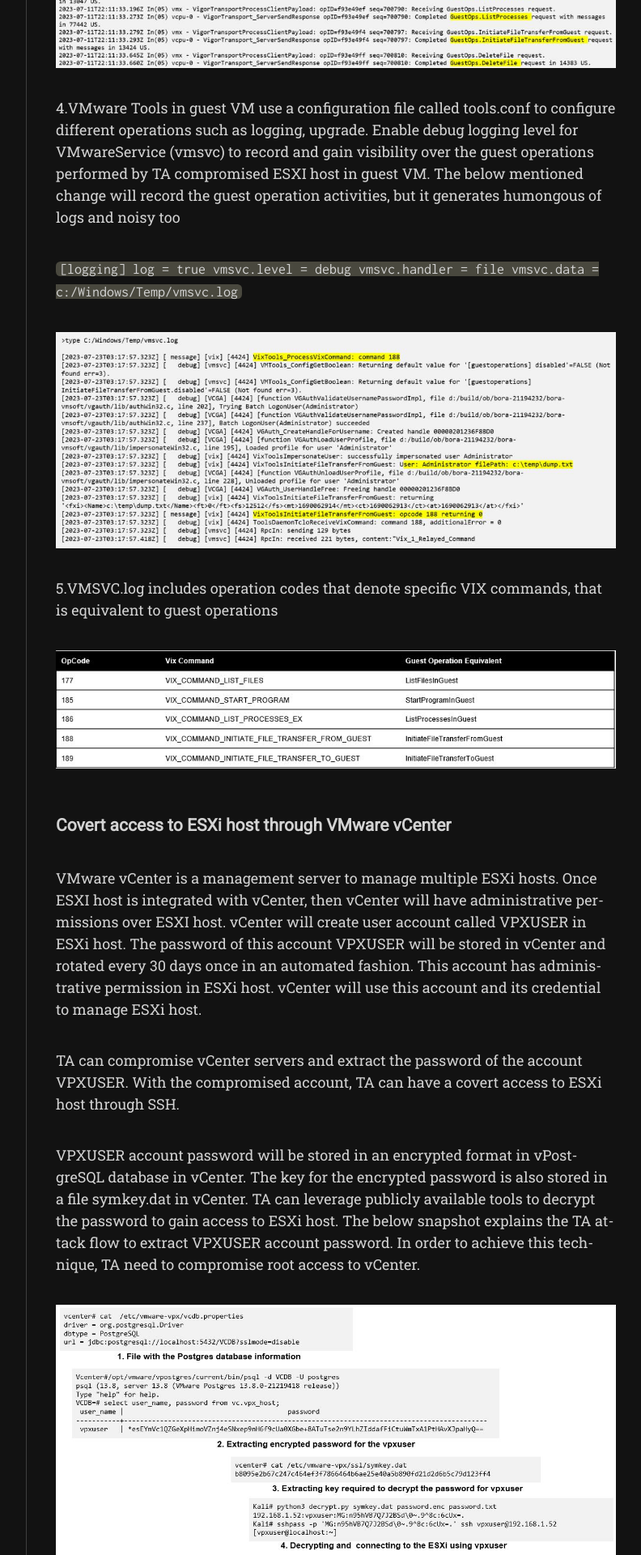
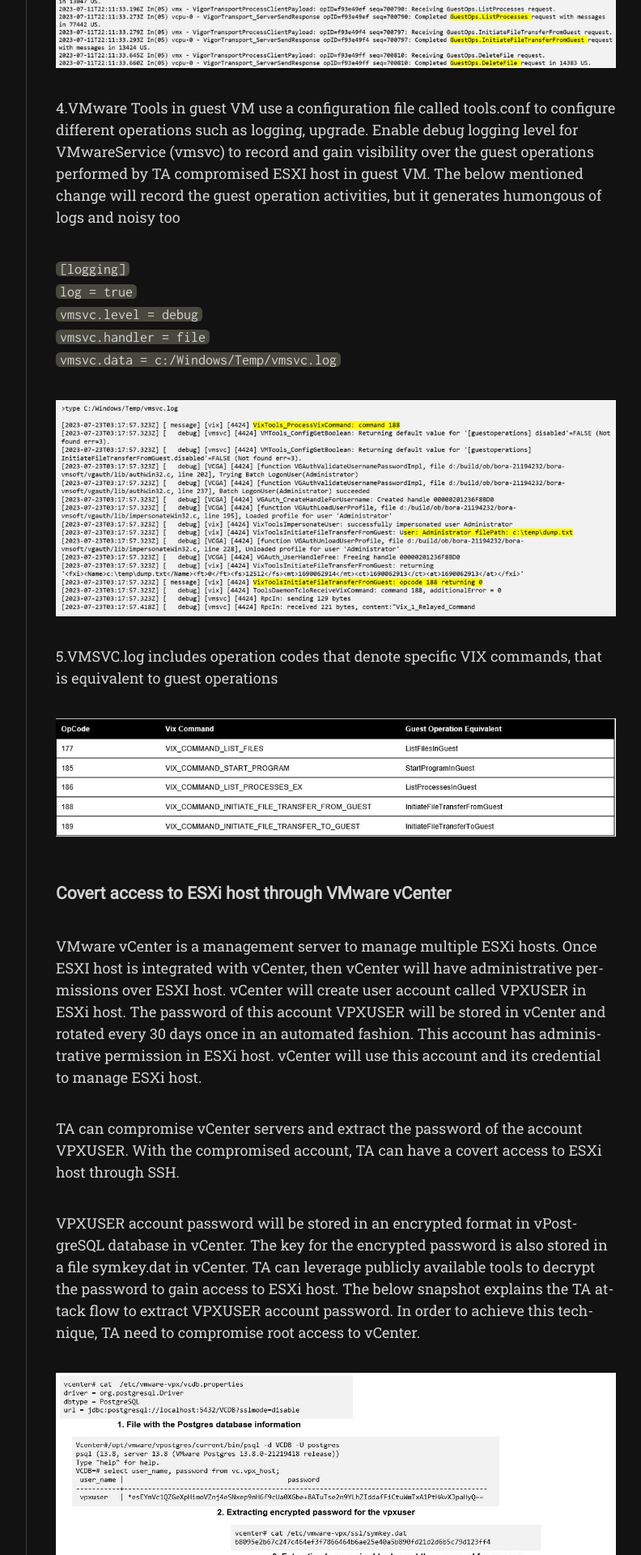
Before and after one commit to Th1ru-M/th1ru-m.github.io, a Jekyll site: the page built from _posts/2023-08-07-vSphereattacks.md, in a window 1280 px wide. Shown: the part 3080-5000 px from the top of the page at 81% size, without its empty margins (357-1149 px from the left). Built offline with Jekyll 4.4.1, drawn with Linux system fonts in a browser that asks for light colours; nearby versions of some CDN libraries; some web fonts are replaced.

```diff
--- a/_posts/2023-08-07-vSphereattacks.md
+++ b/_posts/2023-08-07-vSphereattacks.md
@@ -41,11 +41,11 @@ Detections:
 
 4.VMware Tools in guest VM use a configuration file called tools.conf to configure different operations such as logging, upgrade. Enable debug logging level for VMwareService (vmsvc) to record and gain visibility over the guest operations performed by TA compromised ESXI host in guest VM. The below mentioned change will record the guest operation activities, but it generates humongous of logs and noisy too
 
-`[logging]
-log = true
-vmsvc.level = debug
-vmsvc.handler = file
-vmsvc.data = c:/Windows/Temp/vmsvc.log`
+`[logging]`
+`log = true`
+`vmsvc.level = debug`
+`vmsvc.handler = file`
+`vmsvc.data = c:/Windows/Temp/vmsvc.log`
 
 ![VMSVC_logs](/image/esxi/vmsvc.JPG)
 
@@ -74,8 +74,8 @@ The SQL statements that are queried within the database is not recorded in the l
 
 2.Modify PostgreSQL.conf file and enable all logging levels to record all the queries executed within database. This change generates humongous of logs and very noisy
 
-`root@localhost [ ~ ]# cat /storage/db/vpostgres/postgresql.conf | grep log_statement
-log_statement = 'all'   # none, ddl, mod, all`
+`root@localhost [ ~ ]# cat /storage/db/vpostgres/postgresql.conf | grep log_statement`
+`log_statement = 'all'   # none, ddl, mod, all`
 
 
 Refer below links for details,
```
